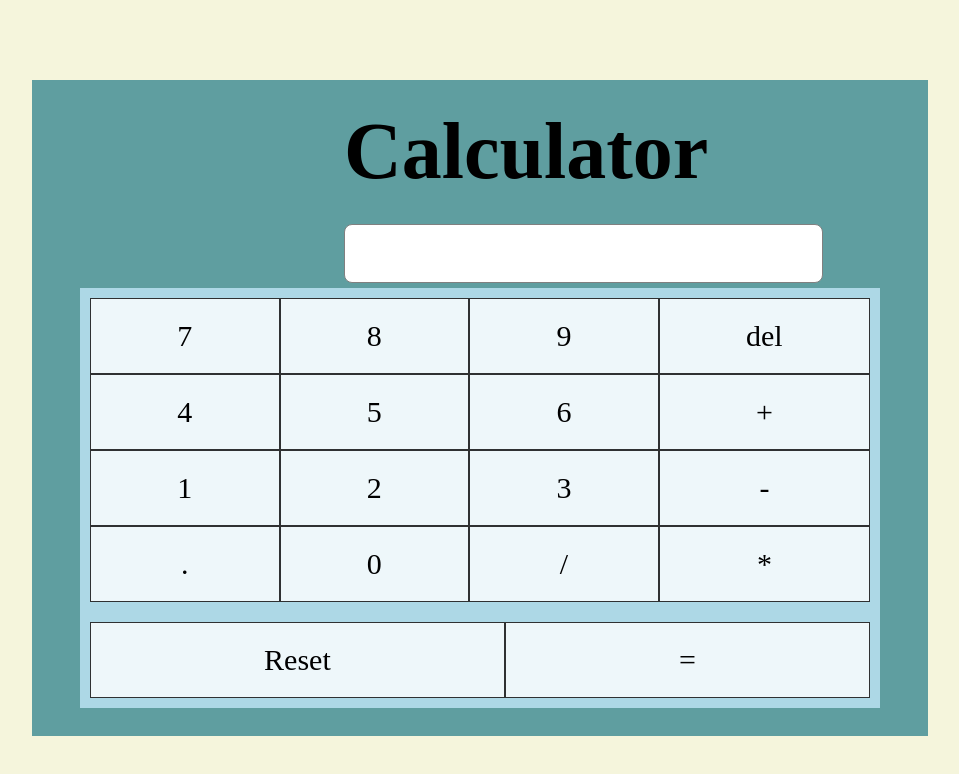
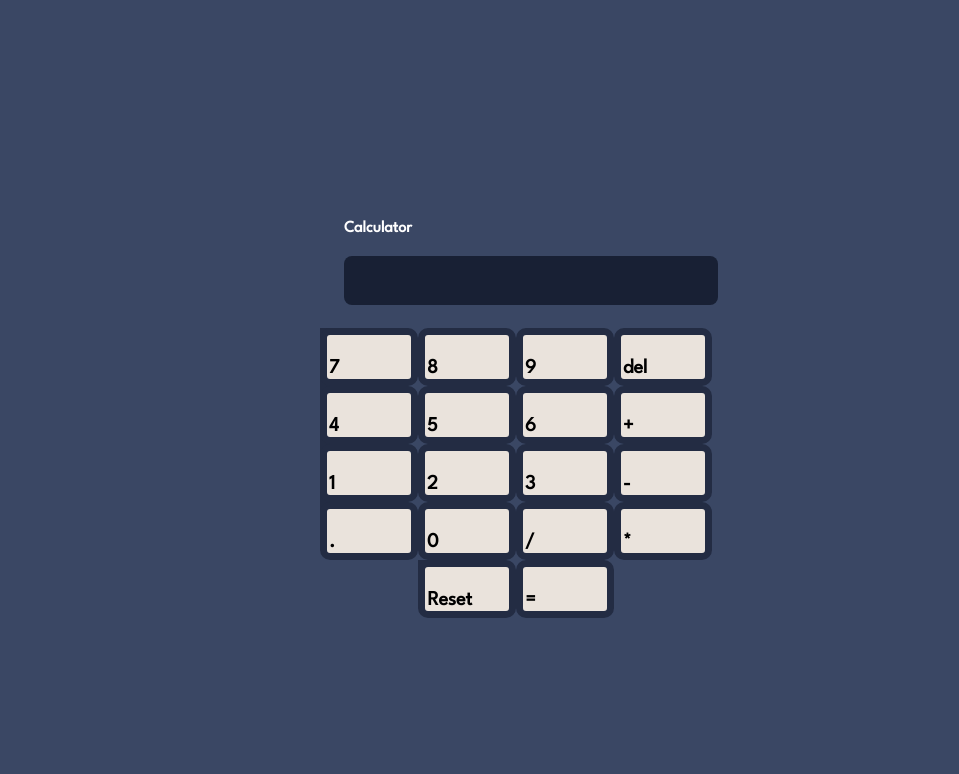
Before and after one commit to RahulKrish1/CalculatorProject, a plain HTML site: page index.html in a window 1280 px wide. Shown: the whole page, without its empty margins (168-1127 px from the left). Drawn offline with Linux system fonts and the light colour scheme.

Commit message:
Update style.css

```diff
--- a/assets/style.css
+++ b/assets/style.css
@@ -1,61 +1,79 @@
+@import url('https://fonts.googleapis.com/css2?family=League+Spartan&display=swap');
+
 body {
   height: 100vh;
   width: 100vw;
   display: flex;
   justify-content: center;
   align-items: center;
-    background-color: beige;
+  background-color: hsl(222, 26%, 31%);
 }
 
 main {
   height: 35rem;
   width: 50rem;
   padding: 3rem;
-    background-color:cadetblue;
+  background-color:hsl(222, 26%, 31%);
 }
 
-  .header h4{
+.header h4 {
+  position: absolute;
+  top: 25%;
+  left: 40%;
+  color: white;
 
-    position: absolute;
-    top: 0%;
-    left: 40%;
-    font-size: 5rem;
-    font-weight: bold;
+  font-weight: 700;
+  font-family: 'League Spartan', sans-serif, bold;
 }
 
 .input-box input {
-
   position: absolute;
   left: 40%;
-    top: 7em;
+  top: 8em;
   box-sizing: content-box;
   padding: 0.625rem 1.25rem;
-    border: 1px solid grey;
+  border: 1px;
   border-radius: 8px;
-    font-weight: bold;
+  font-weight: 700;
   font-size: 2rem;
-    color: black;
+  color: hsl(0, 0%, 100%);
+  background-color: hsl(224, 36%, 15%);
+  font-family: 'League Spartan', sans-serif;
 }
 
 .grid-container {
   display: grid;
   grid-template-columns: auto auto auto auto;
-    background-color:lightblue;
-    padding: 10px;
-    margin-top: 10rem;
+  background-color:hsl(223, 31%, 20%);
+  margin-top: 12.5rem;
+  margin-left: 15rem;
+  width: 60px;
+  height: 200px;
 }
 
 .grid-item {
-    background-color: rgba(255, 255, 255, 0.8);
-    border: 1px solid rgba(0, 0, 0, 0.8);
-    padding: 20px;
-    font-size: 30px;
+  background-color: hsl(30, 25%, 89%);
+  border: 7px solid hsl(223, 31%, 20%);
+  width: 80px;
+  height: 40px;
+  padding: 2px;
+  font-size: 20px;
   text-align: center;
+  font-family: 'League Spartan', sans-serif;
+  font-weight: 700;
+  display: flex;
+  align-items:flex-end;
+  border-radius: 10px;
 }
 
 .grid-container1 {
   display: grid;
-    grid-template-columns: auto auto ;
-    background-color: lightblue;
-    padding: 10px;
+  grid-template-columns: auto auto;
+  background-color: hsl(223, 31%, 20%);
+  font-family: 'League Spartan', sans-serif;
+  font-weight: 700;
+  width: 80px;
+  height: 40px;
+  margin-top: 2em;
+  margin-left: 21.15em;
 }
```
Lines whose indentation alone changed are shown as unchanged.
